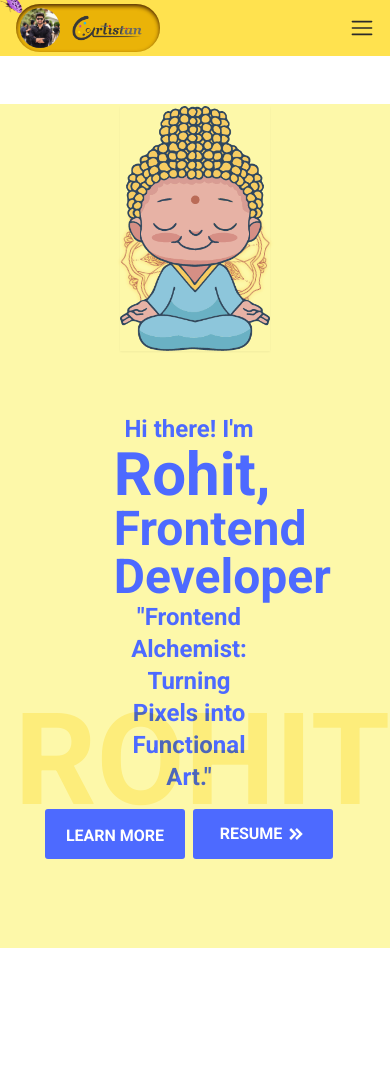
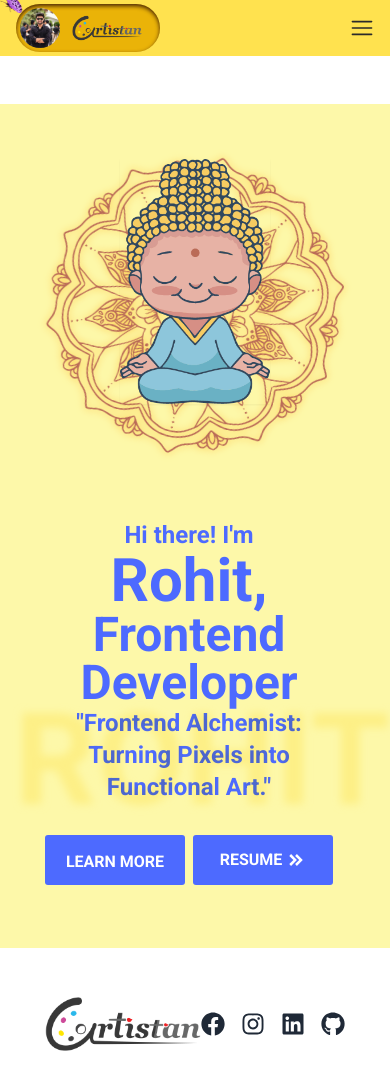
Before and after one commit to rohitraj07372/Portfolio_, a React (Create React App) app: page /#/ in a window 390 px wide. Shown: the top 1090 px of the page. Before the commit the page ends 1044 px from the top, so only its background shows below. Built offline with nearby package versions, Linux system fonts and the light colour scheme.

Commit message:
added creative section to the navbar and added footer have done some desining change

```diff
--- a/src/App.js
+++ b/src/App.js
@@ -10,7 +10,7 @@ import Butterfly from './components/Butterfly';
 import Footer from './components/Footer';
 import ProjectDetails from './pages/ProjectDetails';
 import { useState } from 'react';
-import Youtube from './pages/Youtube';
+import Creative from './pages/Creative';
 
 
 function App() {
@@ -28,14 +28,14 @@ function App() {
      <Route path='/about' element={<About hamIsClicked={hamIsClicked} setHamIsClicked={setHamIsClicked}/>}/>
      <Route path='/projects' element={<Projects hamIsClicked={hamIsClicked} setHamIsClicked={setHamIsClicked}/>}/>
      <Route path="/projects#projectDetails" component={ProjectDetails} />
-     <Route path='/youtube' element={<Youtube/>}/>
+     <Route path='/youtube' element={<Creative/>}/>
 
 
 
     </Routes>
 
     </div>
-
+   <Footer/>
  </div>
 
   );
--- a/src/components/Card.js
+++ b/src/components/Card.js
@@ -10,7 +10,7 @@ function Card({details}) {
     <div className='w-[21rem] p-2 group shadow-lg relative    bg-yellow-100   transition-all duration-500 ease hover:shadow-xl     '>
        <p className='absolute -bottom-2 opacity-0 text-purple-700 font-semibold m-4  p-3 flex justify-center items-center   group-hover:opacity-100  z-40 transition-all duration-3
        00 ease-in-out  '>{details.desc.Overview.substring(0,150)+"..."} </p>
-     <div className=' group-hover:opacity-20    text-center transition-all duration-500 '>
+     <div className=' group-hover:opacity-30    text-center transition-all duration-500 '>
 
       <img src={ details.image} alt="PROJECT_IMAGE" className='w-full ' />
 
--- a/src/components/Footer.js
+++ b/src/components/Footer.js
@@ -1,54 +1,41 @@
 import React from 'react';
-import { Link } from 'react-router-dom';
+import logo from '../assets/logo.png'
+
+import { FaFacebook, FaTwitter, FaInstagram, FaLinkedin, FaGithub } from 'react-icons/fa';
 
 const Footer = () => {
   return (
-    <footer className="bg-gray-800 text-white p-6 text-center">
-      <div className="flex justify-center space-x-4">
-        {/* Social Media Links */}
-        <a href="https://github.com/rohitraj07372" target="_blank"  >
+    <footer className="bg-white text-gray-800 py-8">
+      <div className="container w-10/12 mx-auto flex items-center justify-between">
+        {/* Company Logo */}
+        <div className="flex items-center">
           <img
-            src="https://img.icons8.com/ios-glyphs/30/ffffff/github.png"
-            alt="GitHub"
-            className="hover:opacity-75"
+            src={logo} // Replace with your company logo
+            alt="Company Logo"
+            className="w-40"
           />
-        </a>
 
-        <a href="https://www.linkedin.com/in/rohit-kumar-61101024b/" target="_blank"  >
-          <img
-            src="https://img.icons8.com/ios-glyphs/30/ffffff/linkedin.png"
-            alt="LinkedIn"
-            className="hover:opacity-75"
-          />
-        </a>
+        </div>
 
-        <a href="https://instagram.com/your-instagram-username" target="_blank" rel="noopener noreferrer">
-          <img
-            src="https://img.icons8.com/ios-glyphs/30/ffffff/instagram-new.png"
-            alt="Instagram"
-            className="hover:opacity-75"
-          />
-        </a>
+        {/* Social Links */}
+        <div className="flex items-center space-x-4">
+          <a href="https://www.facebook.com/profile.php?id=100007583531392" target="_blank" rel=" ">
+            <FaFacebook className="text-2xl hover:text-blue-700 transition-all" />
+          </a>
+          {/* <a href="https://twitter.com" target="_blank" rel="noopener noreferrer">
+            <FaTwitter className="text-2xl hover:text-blue-700 transition-all" />
+          </a> */}
+          <a href="https://www.instagram.com/artistan_73/" target="_blank" rel="noopener noreferrer">
+            <FaInstagram className="text-2xl hover:text-blue-700 transition-all" />
+          </a>
+          <a href="https://www.linkedin.com/in/rohit-kumar-61101024b/" target="_blank" rel="noopener noreferrer">
+            <FaLinkedin className="text-2xl hover:text-blue-700 transition-all" />
+          </a>
+          <a href="https://github.com/rohitraj07372" target="_blank" rel="noopener noreferrer">
+            <FaGithub className="text-2xl" />
+          </a>
+        </div>
       </div>
-
-      {/* Navigation Buttons */}
-      <div className="mt-4 space-x-4">
-        <Link to='/'><button className="bg-blue-500 hover:bg-blue-700 text-white font-bold py-2 px-4 rounded">
-          Home
-        </button></Link>
-    <Link to='/about'><button className="bg-blue-500 hover:bg-blue-700 text-white font-bold py-2 px-4 rounded">
-          About
-        </button></Link>
-
-<Link to='/projects'> <button className="bg-blue-500 hover:bg-blue-700 text-white font-bold py-2 px-4 rounded">
-          Projects
-        </button></Link>
-
-
-      </div>
-
-      {/* Additional Footer Content */}
-      <p className="mt-4">&copy; 2023 Rohit Kumar</p>
     </footer>
   );
 };
--- a/src/components/Navbar.js
+++ b/src/components/Navbar.js
@@ -40,7 +40,7 @@ function Navbar({hamIsClicked, setHamIsClicked}) {
         </NavLink>
 
         <NavLink to='/youtube'>
-          <h1 className='px-2'onClick={()=>setHamIsClicked(false)}>Youtube</h1>
+          <h1 className='px-2'onClick={()=>setHamIsClicked(false)}>Creative</h1>
         </NavLink>
 
       </div>
--- a/src/pages/Youtube.js
+++ b/src/pages/Creative.js
@@ -1,6 +1,6 @@
 import React from 'react'
 
-function Youtube() {
+function Creative() {
   return (
     <div className='h-screen w-screen flex justify-center items-center font-bold text3xl'>
       Coming soon
@@ -8,4 +8,4 @@ function Youtube() {
   )
 }
 
-export default Youtube
+export default Creative
--- a/src/pages/Home.js
+++ b/src/pages/Home.js
@@ -12,12 +12,12 @@ function Home({hamIsClicked, setHamIsClicked}) {
 
 
     <div className='  w-10/12  mx-auto flex gap-2  xs:flex-col-reverse xs:gap-3  xs:justify-evenly xs:items-center  sm:flex-col-reverse xs:h-screen  sm:h-screen  md:flex-row lg:flex-row justify-between items-center md:h-[calc(100vh-3.5rem)]  lg:h-[calc(100vh-3.5rem)]  '>
-       <div className='xs:text-center sm:text-text-center md:text-left lg:text-left pr-3 w-[50%] '>
+       <div className=' xs:w-full sm:w-full md:w[55%] xs:text-center sm:text-center lg:w-[50%]  md:text-left lg:text-left pr-3 w-[50%] '>
          <p className='text-2xl font-bold text-[#4D6AFF]'>Hi there! I'm</p>
          <p className='text-6xl font-bold text-[#4D6AFF]'>Rohit,</p>
          <p  className='text-5xl font-bold text-[#4D6AFF]'>Frontend Developer</p>
          <p className='text-2xl font-bold text-[#4D6AFF]'>"Frontend Alchemist: Turning Pixels into Functional Art."</p>
-         <div className=' md:flex md:gap-2 lg:flex lg:gap-2 xs:gap-2 sm:gap-2 sm:mb-5 xs:mb-5 md:mb-0 lg:mb-0 xs:flex xs:place-content-center md:place-content-start lg:place-content-start  '>
+         <div className=' md:flex mt-4 md:gap-2 lg:flex lg:gap-2 xs:gap-2 sm:gap-2 sm:mb-5 xs:mb-5 md:mb-0 lg:mb-0 xs:flex xs:place-content-center md:place-content-start lg:place-content-start  '>
          <Link to='/about'><button className='yellowbg  '>LEARN MORE </button></Link>
 
 
@@ -30,14 +30,14 @@ function Home({hamIsClicked, setHamIsClicked}) {
 
 
 
-       <div className='relative flex justify-center items-center w-[50%] '>
-        <div className='rotate_image z-10 '> <img src={animbg} alt="" /></div>
-        <div className='absolute  move shadow-sm z-10  '><img src={buddha} alt="" width='150rem' /></div>
+       <div className='relative flex justify-center items-center w-[50%] xs:w-full sm:w-full md:w-full lg:w-[50%]  '>
+        <div className='rotate_image z-10 '> <img src={animbg} className='lg:w-[27rem] md:w-[27rem] sm:w-[27rem] xs:w-[27rem]' alt="" /></div>
+        <div className='absolute  move shadow-sm z-10  '><img src={buddha} alt="" className='lg:w-[11rem] md:w-[10rem] sm:w-[9rem]  ' width='150rem' /></div>
 
        </div>
     </div>
 
-    <p className='absolute bottom-5 mix-blend-multiply right-0  font-bold text-9xl text-[#FFE24F] opacity-40 stroke-slate-500 pl-3 -z-5'>ROHIT</p>
+    <p className='absolute bottom-5 mix-blend-multiply right-0  font-bold text-9xl text-[#FFE24F] opacity-30 stroke-slate-500 pl-3 -z-5 blur-sm '>ROHIT</p>
     </div>
   )
 }
--- a/src/pages/ProjectDetails.js
+++ b/src/pages/ProjectDetails.js
@@ -2,6 +2,7 @@ import React from 'react'
 import {Link} from 'react-router-dom'
 import { IoMdArrowRoundBack } from "react-icons/io";
 import FullDetails from '../components/FullDetails';
+import Footer from '../components/Footer';
 
 
 
@@ -10,10 +11,11 @@ function ProjectDetails({cardId}) {
     <div className='w-10/12 mx-auto pt-5'>
       <div className='pb-5'>
          <FullDetails cardId = {cardId}/>
-        <button className='  bg-slate-800 rounded-sm px-3 py-1 font-bold flex gap-2 justify-center items-center text-white'><span><IoMdArrowRoundBack className='text-xl ' /></span><span><Link to={-1}>BACK</Link></span></button>
+        <button className='  bg-slate-800 mt-3 rounded-sm px-3 py-1 font-bold flex gap-2 justify-center items-center text-white'><span><IoMdArrowRoundBack className='text-xl ' /></span><span><Link to={-1}>BACK</Link></span></button>
 
       </div>
     </div>
+
   )
 }
 
--- a/src/pages/Projects.js
+++ b/src/pages/Projects.js
@@ -1,6 +1,7 @@
 
 import data from '../../../portfolio_/src/data/CardData'
 import Cards from '../../../portfolio_/src/components/Cards'
+import Footer from '../components/Footer';
 
 
 function Projects({hamIsClicked, setHamIsClicked}) {
@@ -10,7 +11,9 @@ function Projects({hamIsClicked, setHamIsClicked}) {
   return (
     <div className={`bg-yellow-100    pt-6 -z-10 transition-all duration-300 ease-in ${hamIsClicked?"blur-sm opacity-80 ":""}`}>
         <Cards data = {cardData} />
+
     </div>
+
   )
 }
 
```
